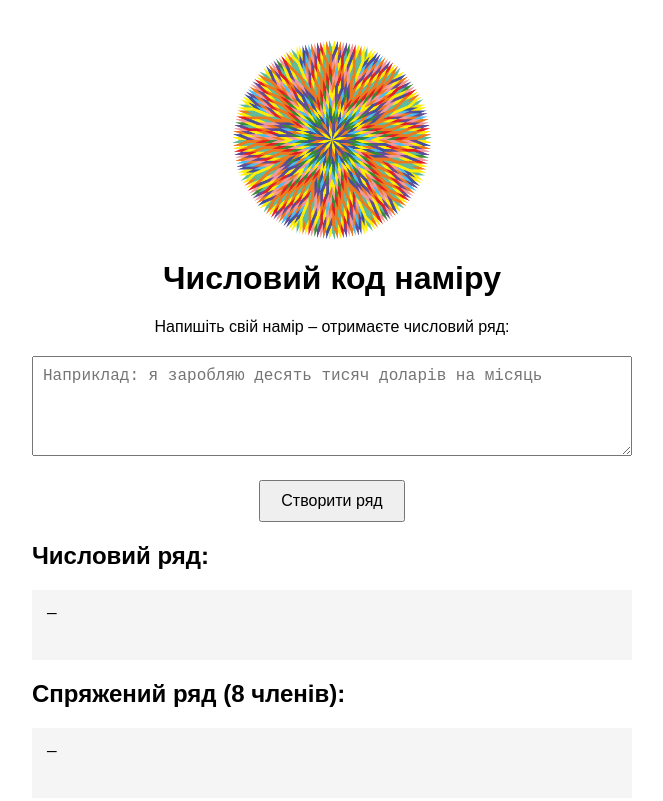
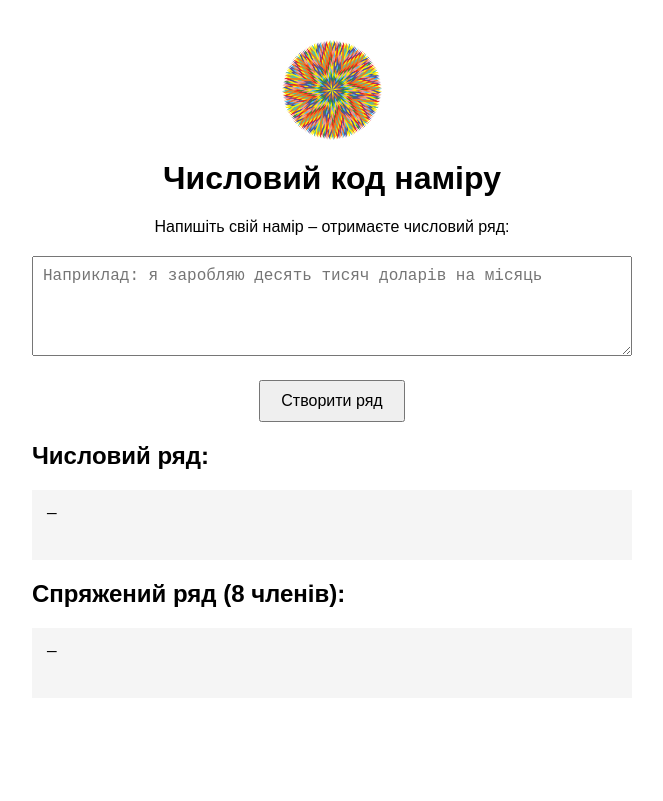
Before and after one commit to NataliyaLiush/Mandala_generator, a plain HTML site: page index.html in a window 1280 px wide. Shown: the whole page, without its empty margins (308-971 px from the left). Drawn offline with Linux system fonts and the light colour scheme.

Commit message:
Update index.html: new layout with smaller image

```diff
--- a/index.html
+++ b/index.html
@@ -10,7 +10,7 @@
     textarea { width: 100%; height: 100px; font-size: 1rem; padding: 10px; box-sizing: border-box; }
     button { display: block; margin: 20px auto; padding: 10px 20px; font-size: 1rem; cursor: pointer; }
     pre { background: #f5f5f5; padding: 15px; white-space: pre-wrap; font-size: 1rem; min-height: 40px; }
-    img { display: block; margin: 20px auto; max-width: 200px; height: auto; }
+    img { display: block; margin: 20px auto; max-width: 100px; height: auto; }
   </style>
 </head>
 <body>
```
